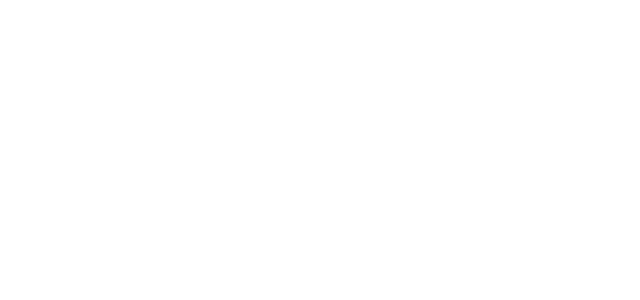
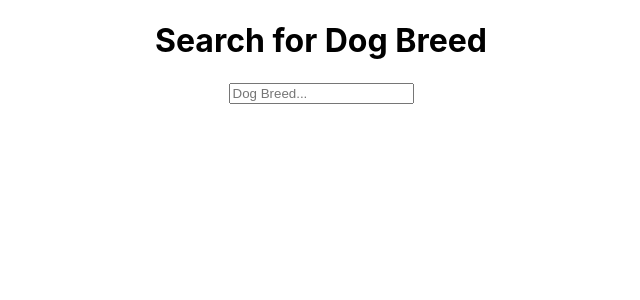
Before and after one commit to sanchezg7/rxjs-sample-tutorial, a React (Vite) app: page /dog in a window 1280 px wide. Before the commit this address had no page. Shown: the top 300 px of the page, without its empty margins (319-959 px from the left). Built offline with nearby package versions, Linux system fonts and the light colour scheme.

Commit message:
base component without search capabilities

```diff
--- a/src/App.jsx
+++ b/src/App.jsx
@@ -4,6 +4,7 @@
 import SquareNumbers from "./SquaredNumbers";
 import SquareNumbersWithFilter from "./SquareNumbersWithFilter";
 import SquareNumbersWithFilterWithTimer from "./SquareNumbersWithFilterWithTimer";
+import DogLookup from "./DogLookup";
 
 const Home = () => {
     useEffect(() => {}, []);
@@ -34,6 +35,7 @@
                         element={<SquareNumbersWithFilterWithTimer />}
                     />
                     <Route element={<NotFound />} default />
+                    <Route path="/dog" element={<DogLookup />} />
                 </Routes>
             </BrowserRouter>
         </>
--- /dev/null
+++ b/src/DogLookup.jsx
@@ -0,0 +1,41 @@
+import React, { useEffect, useState } from "react";
+
+const getDogsByBreed = async (searchBreed) => {
+    const { message: dogBreeds } = await fetch(
+        "https://dog.ceo/api/breeds/list"
+    ).then((res) => res.json());
+    return dogBreeds.filter((breed) => breed.includes(searchBreed));
+};
+
+const DogLookup = () => {
+    const [currentNumber, setCurrentNumber] = useState(0);
+
+    // useEffect(() => {
+    // To consume an observable, subscribe.
+    // let subscription = squareNumbers.subscribe((result) => {
+    //     setCurrentNumber(result);
+    //     console.log(result);
+    // });
+    // return () => subscription.unsubscribe();
+    // }, []);
+    const [searchBreedTerm, setSearchBreedTerm] = useState("");
+    const handleSearchChange = (e) => {
+        setSearchBreedTerm(e.target.value);
+    };
+    return (
+        <div className="App">
+            <h1>Search for Dog Breed</h1>
+            <input
+                type="text"
+                placeholder="Dog Breed..."
+                value={searchBreedTerm}
+                onChange={handleSearchChange}
+            />
+        </div>
+    );
+};
+
+DogLookup.defaultProps = {};
+DogLookup.propTypes = {};
+
+export default DogLookup;
```
